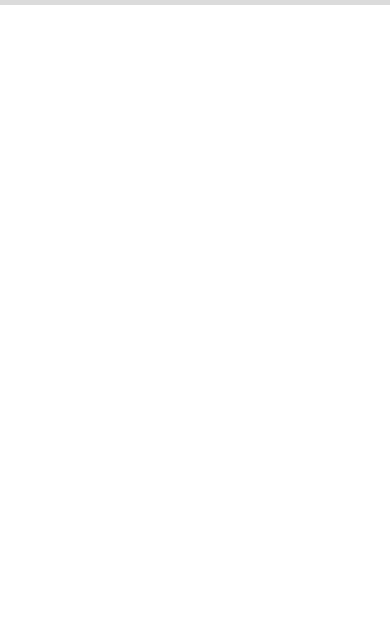
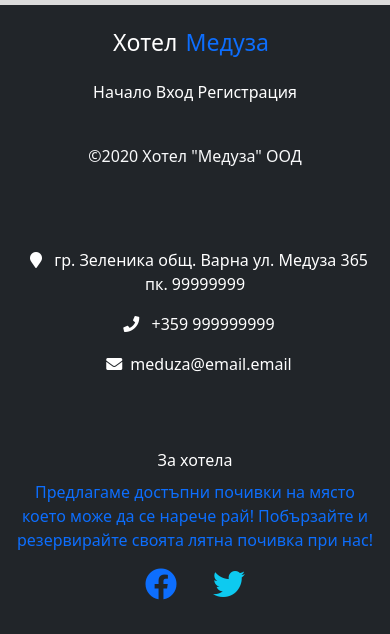
Before and after one commit to koko1313/php-hotel-reservation, a PHP site: page /index.php in a window 390 px wide. Shown: the part 1453-2087 px from the top of the page. Before the commit the page ends 1458 px from the top, so only its background shows below. Run offline with PHP 8.4, Linux system fonts and the light colour scheme; some libraries are stand-ins or nearby versions.

Commit message:
added footer and changed the layout a bit so it is responsive now (mainly the index content)

```diff
--- a/index.php
+++ b/index.php
@@ -67,21 +67,21 @@
 
   <div class="container main-content">
     <div class="row">
-      <div class="col text-center">
+      <div class="col-md text-center">
           <h1>Локация</h1>
           <p>Хотелът се намира в сърцето на града, на пешеходно разстояние от оживения център на града, изпълнен с емблематични исторически и културни забележителности, обширни зелени паркове и многобройни държавни институции. Ние говорим на вашия език!</p>
       </div>
-      <div class="col text-center">
+      <div class="col-md text-center">
           <h1>Удобства</h1>
           <p>Хотелът разполага със СПА център, 5 ресторанта, фитнес център, барове и общи салони. Хотелът предлага денонощна рецепция, хеликоптерна площадка, конгресен център, рум-сървиз и билетни услуги за гостите.</p>
-          <a href="login.php" class="btn btn-primary text-center" role="button">Влез</a>
       </div>
-      <div class="col text-center">
+      <div class="col-md text-center">
           <h1>СПА</h1>
           <p>СПА и уелнес център Millennium предлага панорамен плувен басейн, хидромасажни вани, финландска баня с панорамен изглед, ароматна и инфрачервена сауна, морска парна баня със сол, ориенталска турска баня, хималайска солна стая, стая за релакс с водни легла и зона за тайландски масаж.</p>
       </div>
     </div>
   </div>
+  <a href="login.php" class="btn container col-md-12 btn-primary text-center" role="button">Влез за да резервираш</a>
   <div>
     <h1 class="display-2 text-center">Открий ни тук!</h1>
   <iframe src="https://www.google.com/maps/embed?pb=!1m16!1m12!1m3!1d2909.6869816507115!2d27.925841376425826!3d43.17409426171575!2m3!1f0!2f0!3f0!3m2!1i1024!2i768!4f13.1!2m1!1sgoogle%20maps!5e0!3m2!1sen!2sbg!4v1607610982608!5m2!1sen!2sbg" width="100%" height="450" frameborder="0" style="border:0;" allowfullscreen="" aria-hidden="false" tabindex="0"></iframe>
--- a/layout/footer.php
+++ b/layout/footer.php
@@ -1,4 +1,51 @@
 <!-- footer here -->
+<footer class="mt-auto" style="background-color: #212529">
+        <div class="container">
+            <div class="row ">
+                <div class="col-md-4 text-center text-md-left ">
 
+                    <div class="py-0">
+                        <h3 class="my-4 text-white">Хотел<span class="mx-2 font-italic text-primary ">Медуза</span></h3>
+
+                        <p class="footer-links font-weight-bold">
+                            <a class="text-white text-decoration-none" href="index.php">Начало </a>
+
+                            <a class="text-white text-decoration-none" href="login.php">Вход </a>
+
+                            <a class="text-white text-decoration-none" href="register.php">Регистрация </a>
+
+                        </p>
+                        <p class="text-light py-4 mb-4">&copy;2020 Хотел "Медуза" ООД</p>
+                    </div>
+                </div>
+
+                <div class="col-md-4 text-white text-center text-md-left ">
+                    <div class="py-2 my-4">
+                        <div>
+                            <p class="text-white"> <i class="fa fa-map-marker mx-2 "></i>
+                                    гр. Зеленика общ. Варна
+                                    ул. Медуза 365 пк. 99999999</p>
+                        </div>
+
+                        <div>
+                            <p><i class="fa fa-phone  mx-2 "></i> +359 999999999</p>
+                        </div>
+                        <div>
+                            <p><i class="fa fa-envelope mx-2"></i><a class="text-white text-decoration-none" href="mailto:support@eduonix.com">meduza@email.email</a></p>
+                        </div>
+                    </div>
+                </div>
+
+                <div class="col-md-4 text-white my-4 text-center text-md-left ">
+                    <span class=" font-weight-bold ">За хотела</span>
+					<p class="text-primary my-2" >Предлагаме достъпни почивки на място което може да се нарече рай! Побързайте и резервирайте своята лятна почивка при нас!</p>
+                    <div class="py-2">
+                        <a href="#"><i class="fab fa-facebook fa-2x text-primary mx-3"></i></a>
+                        <a href="#"><i class="fab fa-twitter fa-2x text-info mx-3"></i></a>
+                    </div>
+                </div>
+            </div>
+        </div>
+     </footer>
 </body>
 </html>
--- a/layout/header.php
+++ b/layout/header.php
@@ -17,6 +17,6 @@
     <script src="https://code.jquery.com/ui/1.12.1/jquery-ui.min.js" integrity="sha256-VazP97ZCwtekAsvgPBSUwPFKdrwD3unUfSGVYrahUqU=" crossorigin="anonymous"></script>
     <script src="https://cdn.jsdelivr.net/npm/bootstrap@5.0.0-beta1/dist/js/bootstrap.bundle.min.js" integrity="sha384-ygbV9kiqUc6oa4msXn9868pTtWMgiQaeYH7/t7LECLbyPA2x65Kgf80OJFdroafW" crossorigin="anonymous"></script>
 </head>
-<body>
+<body class="d-flex flex-column min-vh-100">
 
     <?php include "./layout/menu.php" ?>
--- a/login.php
+++ b/login.php
@@ -26,9 +26,9 @@
 
     <div>
         <form method="post">
-            <div class="container main-content">
+            <div>
                 <div class="row">
-                    <div class="col-md">
+                    <div class="col-md container main-content">
                         <h1>Вход</h1>
                         <p>Попълнете внимателно формата за вход</p>
                         <hr class="mb-3">
--- a/registration.php
+++ b/registration.php
@@ -64,7 +64,7 @@
                         </div>
 
                         <hr class="mb-3">
-                        <input class="btn btn-primary" type="submit" name="create" value="Sign Up">
+                        <input class="btn btn-primary" type="submit" name="create" value="Регистрирай се">
                     </div>
                 </div>
             </div>
```
